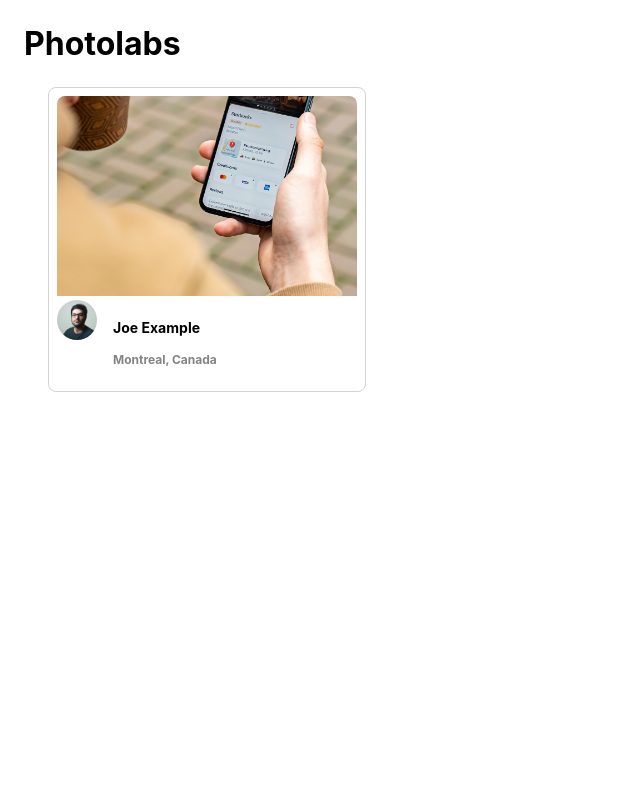
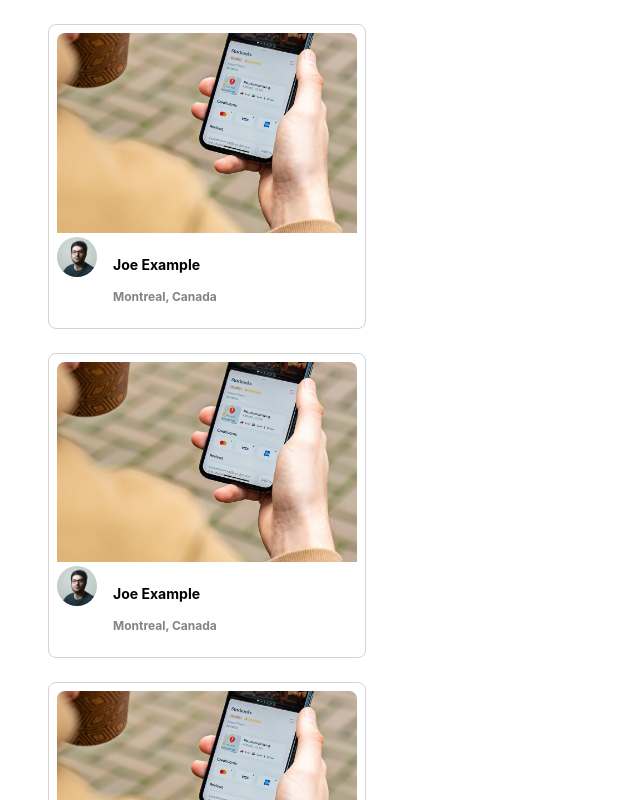
Before and after one commit to Oliviaa7/photolabs, a React (Create React App) app in the folder frontend/: page / in a window 1280 px wide. Shown: the top 800 px of the page, without its empty margins (0-640 px from the left). Built offline with nearby package versions, Linux system fonts and the light colour scheme; the HTML template or start-up script is replaced by a standard one.

Commit message:
refactored the mock data to display three photos

```diff
--- a/frontend/src/App.jsx
+++ b/frontend/src/App.jsx
@@ -4,7 +4,8 @@ import './App.scss';
 
 // Note: Rendering a single component to build components in isolation
 
-const sampleDataForPhotoListItem = {
+const photos = [
+  {
     id: "1",
     location: {
       city: "Montreal",
@@ -13,13 +14,34 @@ const sampleDataForPhotoListItem = {
     imageSource: `${process.env.PUBLIC_URL}/Image-1-Regular.jpeg`,
     username: "Joe Example",
     profile: `${process.env.PUBLIC_URL}/profile-1.jpg`,
-};
+  },
+  {
+    id: "1",
+    location: {
+      city: "Montreal",
+      country: "Canada",
+    },
+    imageSource: `${process.env.PUBLIC_URL}/Image-1-Regular.jpeg`,
+    username: "Joe Example",
+    profile: `${process.env.PUBLIC_URL}/profile-1.jpg`,
+  },
+  {
+    id: "1",
+    location: {
+      city: "Montreal",
+      country: "Canada",
+    },
+    imageSource: `${process.env.PUBLIC_URL}/Image-1-Regular.jpeg`,
+    username: "Joe Example",
+    profile: `${process.env.PUBLIC_URL}/profile-1.jpg`,
+  },
+
+]
 
 const App = () => {
   return (
     <div className="App">
-      <h1>Photolabs</h1>
-      <PhotoListItem photoData={sampleDataForPhotoListItem}/>
+      <PhotoListItem photoData={photos}/>
     </div>
   );
 };
--- a/frontend/src/components/PhotoListItem.jsx
+++ b/frontend/src/components/PhotoListItem.jsx
@@ -4,19 +4,26 @@ import "../styles/PhotoListItem.scss";
 const PhotoListItem = (props) => {
   const { photoData } = props;
 
-  return (
-    <article className="photo-list__item">
-      <div key={photoData.id}>
-        <img src={photoData.imageSource} alt="Post" className="photo-list__image" />
+  const photoDataHandler = photoData.map((data) => {
+
+    return (
+      <article key={data.id} className="photo-list__item">
+        <img src={data.imageSource} alt="Post" className="photo-list__image" />
         <div className="photo-list__user-details">
-          <img src={photoData.profile} alt="Profile" className="photo-list__user-profile" />
+          <img src={data.profile} alt="Profile" className="photo-list__user-profile" />
           <div className="photo-list__user-info">
-            <h3>{photoData.username}</h3>
-            <h4 className="photo-list__user-location">{photoData.location.city}, {photoData.location.country}</h4>
+            <h3>{data.username}</h3>
+            <h4 className="photo-list__user-location">{data.location.city}, {data.location.country}</h4>
           </div>
         </div>
-      </div>
-    </article>
+      </article>
+    );
+  });
+
+  return (
+    <section className="photo-list">
+      {photoDataHandler}
+    </section>
   );
 };
 
```
Lines whose indentation alone changed are shown as unchanged.
